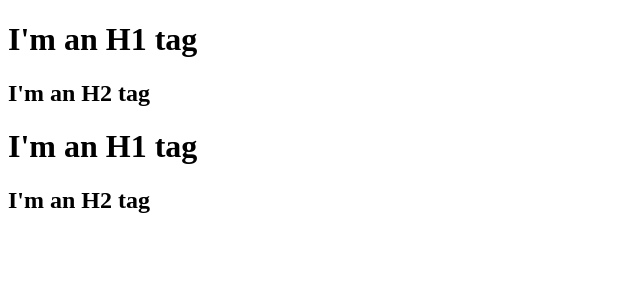
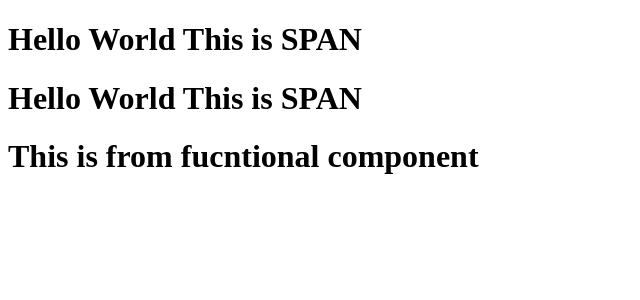
Before and after one commit to nunnaram/reactCourse, a React (Vite) app: page / in a window 1280 px wide. Shown: the top 300 px of the page, without its empty margins (0-640 px from the left). Built offline with nearby package versions, Linux system fonts and the light colour scheme.

Commit message:
chapter 3

```diff
--- a/App.js
+++ b/App.js
@@ -1,30 +1,22 @@
 import React from 'react';
 import ReactDOM from 'react-dom/client';
 
-const heading = React.createElement('h1', {id:'heading'}, 'Hello World from React');
-console.log(heading);
-
-const parent = React.createElement(
-    'div',
-    {id:'parent'},
-    [
-        React.createElement(
-            'div',
-            {id:'child1'},
-            [
-                React.createElement("h1",{},"I'm an H1 tag"),
-                React.createElement("h2",{},"I'm an H2 tag")
-            ]
-        ),
-        React.createElement(
-            'div',
-            {id:'child2'},
-            [
-                React.createElement("h1",{},"I'm an H1 tag"),
-                React.createElement("h2",{},"I'm an H2 tag")
-            ]
-        )
-    ]
+const ele =<span>This is SPAN</span>
+const Jxs = () => (
+<h1 className="heading">
+    Hello World {ele}
+    </h1>
 );
+const HeadingComponent = () => {
+    return (
+        <>
+            <Jxs />
+            {Jxs()}
+            <h1 className="heading">
+            This is from fucntional component
+            </h1>
+        </>
+    );
+}
 const root = ReactDOM.createRoot(document.getElementById('root'));
-root.render(parent);
+root.render(<HeadingComponent />);
--- a/package.json
+++ b/package.json
@@ -16,6 +16,8 @@
   "type": "commonjs",
 
   "scripts": {
+    "start": "parcel index.html",
+    "build": "parcel build index.html",
     "test": "jest"
   },
   "devDependencies": {
```
